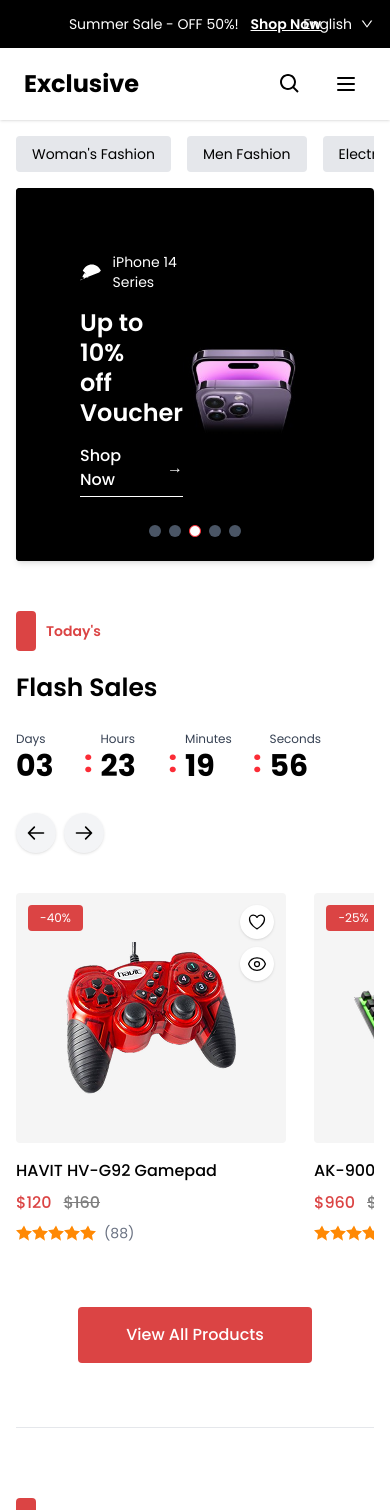
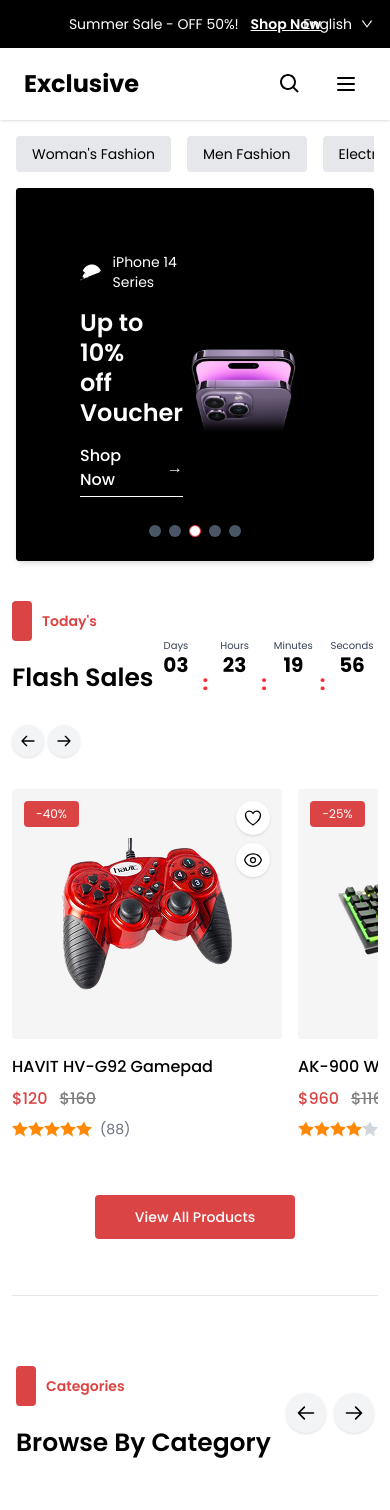
Before and after one commit to LoloAdel2003/e-commerece, a React (Vite) app: page / in a window 390 px wide. Shown: the top 1510 px of the page. Built offline with nearby package versions, Linux system fonts and the light colour scheme.

Commit message:
last modify

```diff
--- a/src/components/Flash.jsx
+++ b/src/components/Flash.jsx
@@ -1,28 +1,36 @@
+
 import React from 'react';
 import Title from './Title';
 import Cards from './Cards';
 
+// =========================================================
+// مكوّن الهيدر مع العداد المتجاوب
 const FlashSalesHeader = () => {
   const timeLeft = { Days: "03", Hours: "23", Minutes: "19", Seconds: "56" };
 
   const CountdownSegment = ({ label, value }) => (
-    <div className="flex flex-col items-start min-w-[60px] md:min-w-[80px]">
-      <span className="text-xs md:text-sm font-poppins text-gray-700 mb-1">{label}</span>
-      <span className="text-3xl md:text-5xl font-bold font-poppins text-black leading-none">{value}</span>
+    <div className="flex flex-col items-center min-w-[45px] sm:min-w-[60px] md:min-w-[80px]">
+      <span className="text-[10px] sm:text-xs md:text-sm font-poppins text-gray-700 mb-0.5 sm:mb-1">{label}</span>
+      <span className="text-xl sm:text-2xl md:text-4xl lg:text-5xl font-bold font-poppins text-black leading-none">{value}</span>
     </div>
   );
 
   const ProductSliderControls = () => {
-    const ButtonStyle = "w-10 h-10 rounded-full bg-gray-100 hover:bg-gray-200 transition-colors flex items-center justify-center cursor-pointer shadow-sm";
-    const IconStyle = "w-5 h-5 text-black";
+    const ButtonStyle =
+      "w-8 h-8 sm:w-9 sm:h-9 md:w-10 md:h-10 rounded-full bg-gray-100 hover:bg-gray-200 transition-colors flex items-center justify-center cursor-pointer shadow-sm";
+    const IconStyle = "w-4 h-4 sm:w-5 sm:h-5 text-black";
 
     return (
-      <div className="flex gap-2">
+      <div className="flex gap-1 sm:gap-2">
         <button className={ButtonStyle} aria-label="Previous">
-          <svg xmlns="http://www.w3.org/2000/svg" className={IconStyle} fill="none" viewBox="0 0 24 24" stroke="currentColor" strokeWidth={2}><path strokeLinecap="round" strokeLinejoin="round" d="M10 19l-7-7m0 0l7-7m-7 7h18" /></svg>
+          <svg xmlns="http://www.w3.org/2000/svg" className={IconStyle} fill="none" viewBox="0 0 24 24" stroke="currentColor" strokeWidth={2}>
+            <path strokeLinecap="round" strokeLinejoin="round" d="M10 19l-7-7m0 0l7-7m-7 7h18" />
+          </svg>
         </button>
         <button className={ButtonStyle} aria-label="Next">
-          <svg xmlns="http://www.w3.org/2000/svg" className={IconStyle} fill="none" viewBox="0 0 24 24" stroke="currentColor" strokeWidth={2}><path strokeLinecap="round" strokeLinejoin="round" d="M14 5l7 7m0 0l-7 7m7-7H3" /></svg>
+          <svg xmlns="http://www.w3.org/2000/svg" className={IconStyle} fill="none" viewBox="0 0 24 24" stroke="currentColor" strokeWidth={2}>
+            <path strokeLinecap="round" strokeLinejoin="round" d="M14 5l7 7m0 0l-7 7m7-7H3" />
+          </svg>
         </button>
       </div>
     );
@@ -32,20 +40,22 @@
     <React.Fragment key={unit}>
       <CountdownSegment label={unit} value={timeLeft[unit]} />
       {index < Object.keys(timeLeft).length - 1 && (
-        <span className="text-3xl md:text-5xl font-bold text-red-500 mx-2 md:mx-4 leading-none self-end pb-1">:</span>
+        <span className="text-xl sm:text-2xl md:text-4xl lg:text-5xl font-bold text-red-500 mx-1 sm:mx-2 md:mx-4 leading-none self-end pb-1">
+          :
+        </span>
       )}
     </React.Fragment>
   ));
 
   return (
     <div className="flex flex-col md:flex-row md:items-end justify-between">
-      <div className="flex flex-col md:flex-row md:items-end md:gap-14 lg:gap-20 mb-4 md:mb-0">
-        <Title type="Today's" title="Flash Sales"  className="flex-shrink-0" />
-        <div className="flex items-start mt-4 md:mt-0 pt-2">
+      <div className="flex  md:flex-row md:items-end md:gap-10 lg:gap-20 mb-4 md:mb-0">
+        <Title type="Today's" title="Flash Sales" className="flex-shrink-0" />
+        <div className="flex items-center mt-3 md:mt-0 pt-1 sm:pt-2">
           {timerComponents}
         </div>
       </div>
-      <div className="flex-shrink-0 self-start md:self-end mt-4 md:mt-0">
+      <div className="flex-shrink-0 s md:self-end mt-3 md:mt-0">
         <ProductSliderControls />
       </div>
     </div>
@@ -53,7 +63,7 @@
 };
 
 // =========================================================
-
+// مكوّن الفلاش الكامل
 const Flash = () => {
   const cardsData = [
     {
@@ -104,17 +114,14 @@
 
   return (
     <>
-      <section className="w-full px-4 lg:px-[135px] pt-[50px] lg:pt-[140px] font-poppins overflow-auto scrollbar-hide">
-
-        {/* 1. العنوان والتايمر والأزرار */}
-        <div className="mb-10">
+      <section className="w-full px-3 sm:px-4 lg:px-[135px] pt-[40px] lg:pt-[140px] font-poppins overflow-auto scrollbar-hide">
+        {/* العنوان + العداد */}
+        <div className="mb-8 md:mb-10">
           <FlashSalesHeader />
         </div>
 
-
-        <div
-          className="flex gap-7 pb-4 overflow-auto scrollbar-hide "
-        >
+        {/* الكروت */}
+        <div className="flex gap-4 sm:gap-6 lg:gap-7 pb-4 overflow-auto scrollbar-hide">
           {cardsData.map((card, index) => (
             <div key={index} className="flex-shrink-0">
               <Cards
@@ -130,16 +137,15 @@
           ))}
         </div>
 
-        {/* 3. زر "View All Products" (للتوافق مع التصميمات الشائعة) */}
-        <div className="flex justify-center mt-12 mb-16">
-            <button className="bg-[#DB4444] text-white font-medium py-4 px-12 rounded-[4px] hover:bg-red-600 transition-colors">
+        {/* زر عرض كل المنتجات */}
+        <div className="flex justify-center mt-10 mb-14">
+          <button className="bg-[#DB4444] text-white font-medium py-3 sm:py-4 px-10 sm:px-12 rounded-[4px] hover:bg-red-600 transition-colors text-sm sm:text-base">
             View All Products
           </button>
         </div>
 
-        {/* خط فاصل أسفل القسم */}
+        {/* خط فاصل */}
         <div className="w-full h-[1px] bg-gray-200"></div>
-
       </section>
     </>
   );
```
Lines whose indentation alone changed are shown as unchanged.
